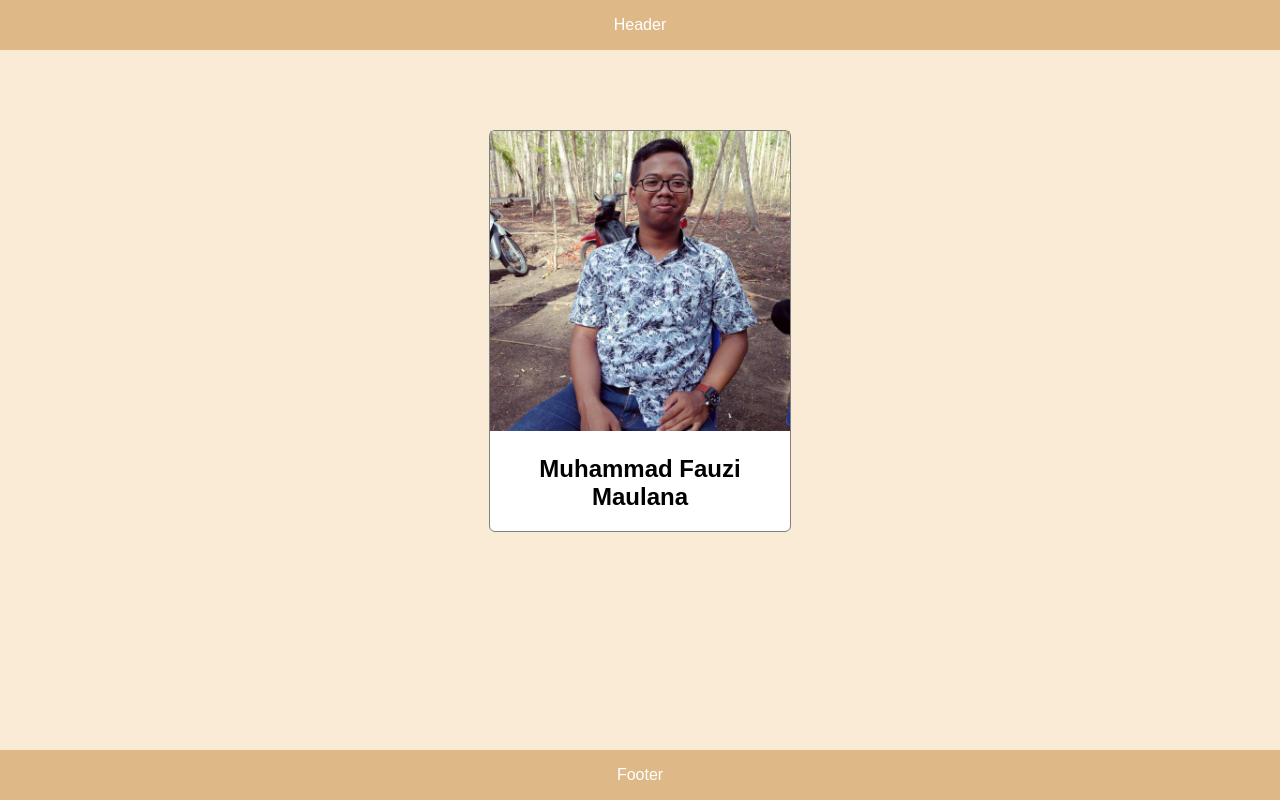
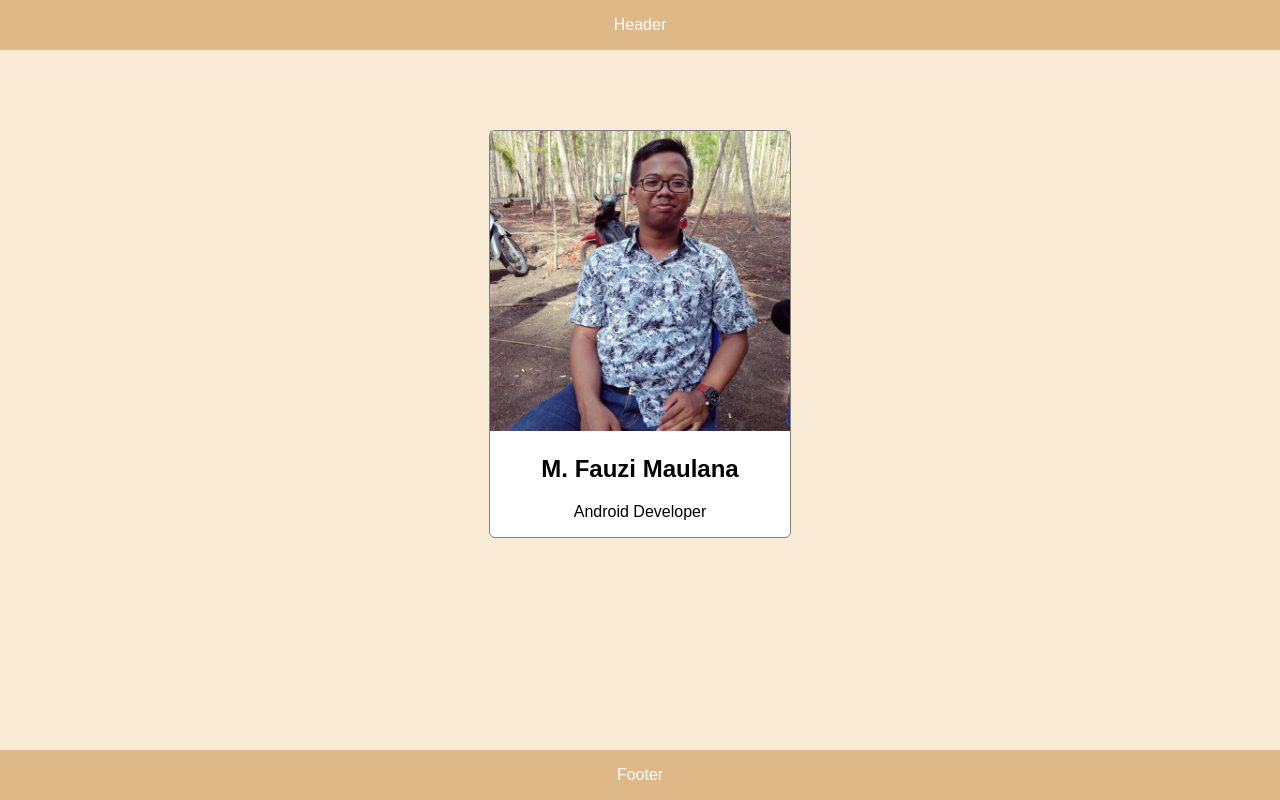
Before and after one commit to fauzimaulanaid/my-repo-from-remote, a plain HTML site: page index.html in a window 1280 px wide. Drawn offline with Linux system fonts and the light colour scheme.

Commit message:
New style with profile job

```diff
--- a/index.html
+++ b/index.html
@@ -8,7 +8,8 @@
         <div id="header">Header</div>
         <div id="profile-container">
             <img id="profile-image" src="img/fauzi.jpg" alt="pofile image" />
-            <h2 id="profile-name">Muhammad Fauzi Maulana</h2>
+            <h2 id="profile-name">M. Fauzi Maulana</h2>
+            <p id="profile-job">Android Developer</p>
         </div>
         <div id="footer">Footer</div>
     </body>
--- a/style.css
+++ b/style.css
@@ -44,3 +44,7 @@ body {
     text-align: center;
     color: white;
 }
+
+#profile-job {
+    text-align: center;
+}
```
